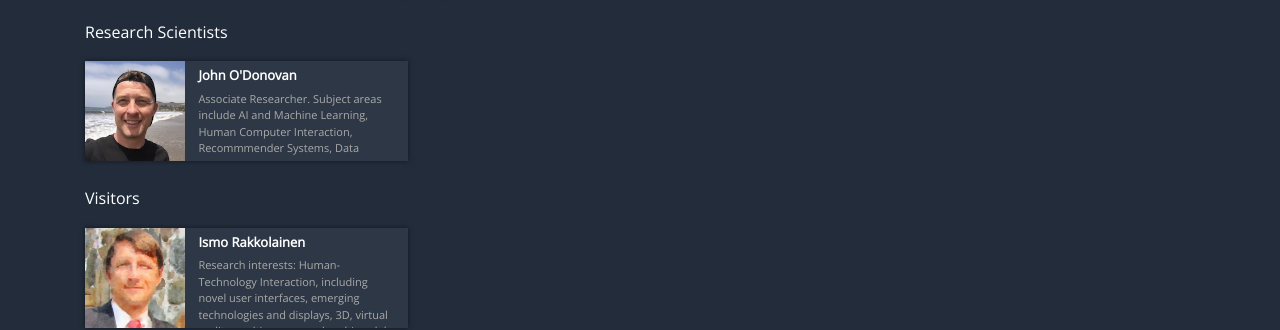
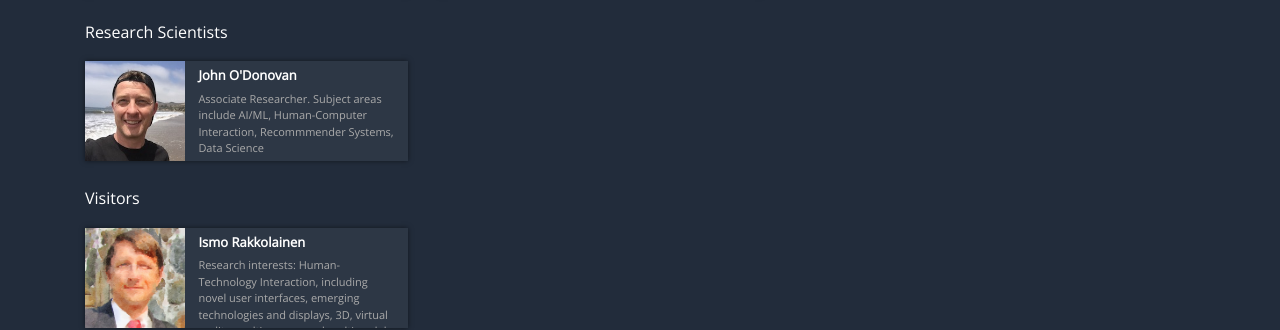
Before and after one commit to FourEyesLab/foureyeslab.github.io, a Jekyll site: the page built from people.html, in a window 1280 px wide and 900 px high. Shown: the part 248-578 px from the top of the window. Built offline with Jekyll 4.4.1, drawn with Linux system fonts in a browser that asks for light colours; nearby versions of some CDN libraries.

Commit message:
update on John's description

```diff
--- a/_data/people.yml
+++ b/_data/people.yml
@@ -129,7 +129,7 @@
   photo: john_o'donovan.jpg
   role: research_scientist
   website: http://cs.ucsb.edu/~jod
-  description:  Associate Researcher.  Subject areas include AI and Machine Learning, Human Computer Interaction, Recommmender Systems, Data Science
+  description:  Associate Researcher.  Subject areas include AI/ML, Human-Computer Interaction, Recommmender Systems, Data Science
 
 - alumni: true
   display: Justin Muncaster
```
